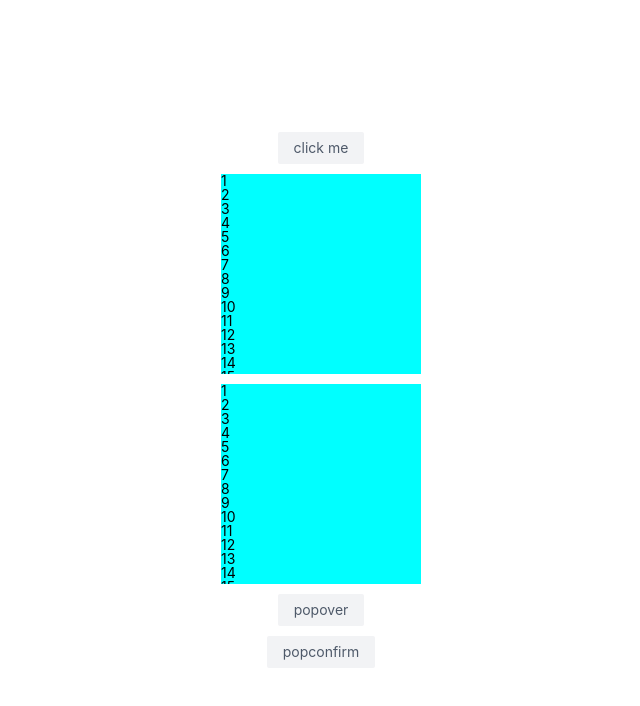
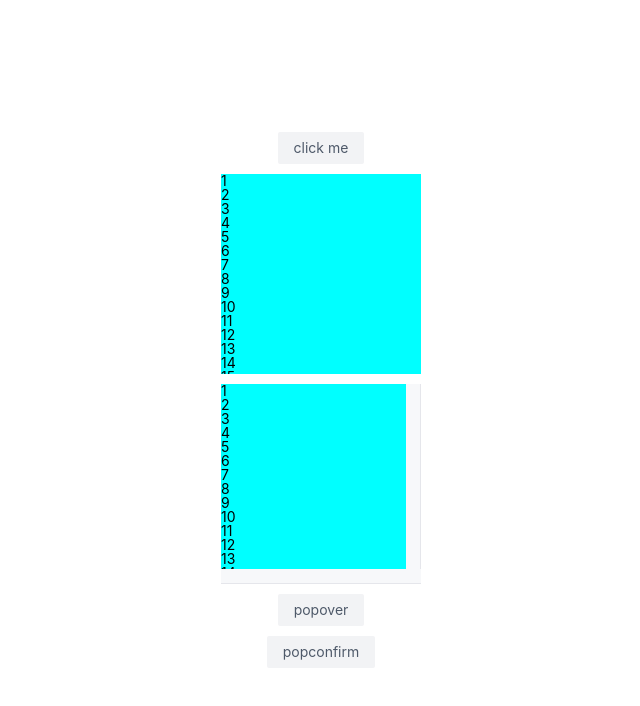
Before and after one commit to mahathir444/yc-ui, a Vue app: page /#/main in a window 1280 px wide. Shown: the top 706 px of the page, without its empty margins (319-959 px from the left). Built offline with nearby package versions, Linux system fonts and the light colour scheme.

Commit message:
[fix]完善滚动条组件

```diff
--- a/src/packages/Scrollbar/component/Thumb.vue
+++ b/src/packages/Scrollbar/component/Thumb.vue
@@ -35,7 +35,11 @@
 <script lang="ts" setup>
 import { ref, toRefs, watch, computed } from 'vue';
 import { useDraggable } from '@vueuse/core';
-import { useElementSize, useEventListener } from '@vueuse/core';
+import {
+  useResizeObserver,
+  useElementSize,
+  useEventListener,
+} from '@vueuse/core';
 const props = withDefaults(
   defineProps<{
     mode?: 'vertical' | 'horizontal';
@@ -74,14 +78,14 @@ const isVertical = computed(() => mode.value == 'vertical');
 // 计算越界情况
 const handleOutOfBound = () => {
   if (!isDragging.value) return;
-  if (mode.value == 'horizontal') {
+  if (isVertical.value) {
+    y.value = y.value >= maxTop.value ? maxTop.value : y.value;
+    y.value = y.value <= minTop.value ? minTop.value : y.value;
+    emits('drag', true, y.value - minTop.value);
+  } else {
     x.value = x.value >= maxLeft.value ? maxLeft.value : x.value;
     x.value = x.value <= minLeft.value ? minLeft.value : x.value;
-    emits('drag', isVertical.value, x.value - minLeft.value);
-  } else {
-    y.value = y.value >= maxTop.value ? maxTop.value : y.value;
-    y.value = y.value <= minTop.value ? minTop.value : y.value;
-    emits('drag', isVertical.value, y.value - minTop.value);
+    emits('drag', false, x.value - minLeft.value);
   }
 };
 useEventListener('mousemove', handleOutOfBound);
@@ -92,7 +96,6 @@ const { width: trackWidth, height: trackHeight } = useElementSize(trackRef);
 watch(
   trackWidth,
   (v) => {
-    console.log(v, 'trackWidth');
     emits('resize', v, trackHeight.value);
   },
   {
@@ -102,7 +105,6 @@ watch(
 watch(
   trackHeight,
   (v) => {
-    console.log(v, 'trackHeight');
     emits('resize', trackWidth.value, v);
   },
   {
--- a/src/packages/Scrollbar/index.vue
+++ b/src/packages/Scrollbar/index.vue
@@ -1,11 +1,22 @@
 <template>
-  <div :class="['yc-scrollbar', outerClass]" :style="outerStyle">
+  <div
+    :class="[
+      'yc-scrollbar',
+      type == 'track' ? 'yc-scrollbar-type-track' : 'yc-scrollbar-type-embed',
+      outerClass,
+    ]"
+    :style="outerStyle"
+  >
     <div
-      class="yc-scrollbar-container"
       :style="<CSSProperties>$attrs.style"
-      :class="$attrs.class"
+      :class="[
+        'yc-scrollbar-container',
+        srcollHeight < contentHeight ? 'yc-scrollbar-vertical-track' : '',
+        srcollWidth < contentWidth ? 'yc-scrollbar-horizontal-track' : '',
+        $attrs.class,
+      ]"
+      ref="scrollRef"
       @scroll="handleScroll"
-      ref="scrollRef"
     >
       <div class="yc-scrollbar-content" ref="contentRef">
         <slot />
@@ -45,7 +56,7 @@ withDefaults(
     outerStyle?: CSSProperties;
   }>(),
   {
-    type: 'embed',
+    type: 'track',
   }
 );
 const emits = defineEmits<{
@@ -65,10 +76,8 @@ const {
   width: srcollWidth,
   height: srcollHeight,
 } = useElementBounding(scrollRef);
-//
 // 计算滚动条高度
 const thumbHeight = computed(() => {
-  console.log(contentHeight.value, srcollHeight.value);
   if (contentHeight.value <= srcollHeight.value) return 0;
   const height = +(
     (srcollHeight.value * srcollHeight.value) /
@@ -104,24 +113,32 @@ const maxThumbLeft = computed(() => {
   return (
     srcollWidth.value -
     thumbWidth.value -
-    (contentHeight.value <= contentHeight.value ? 0 : trackHeight.value)
+    (contentHeight.value <= srcollWidth.value ? 0 : trackHeight.value)
   );
 });
+// 计算滚动
+const calcScroll = (scrollTop: number, scrollLeft: number) => {
+  //计算top
+  const top = +(
+    (scrollTop / (contentHeight.value - srcollHeight.value)) *
+    maxThumbTop.value
+  ).toFixed(1);
+  // 计算left
+  const left = +(
+    (scrollLeft / (contentWidth.value - srcollWidth.value)) *
+    maxThumbLeft.value
+  ).toFixed(1);
+  return {
+    top: top <= maxThumbTop.value ? top : maxThumbTop.value,
+    left: left <= maxThumbLeft.value ? left : maxThumbLeft.value,
+  };
+};
 // 处理容器滚动
 const handleScroll = (e: any) => {
   const { scrollTop, scrollLeft } = e.target as HTMLDivElement;
-  //计算top
-  const top = +(
-    ((scrollTop as number) / (contentHeight.value - srcollHeight.value)) *
-    maxThumbTop.value
-  ).toFixed(1);
-  thumbTop.value = top <= maxThumbTop.value ? top : maxThumbTop.value;
-  //计算left
-  const left = +(
-    ((scrollLeft as number) / (contentWidth.value - srcollWidth.value)) *
-    maxThumbLeft.value
-  ).toFixed(1);
-  thumbLeft.value = left <= maxThumbLeft.value ? left : maxThumbLeft.value;
+  const { top, left } = calcScroll(scrollTop, scrollLeft);
+  thumbTop.value = top;
+  thumbLeft.value = left;
 };
 // 处理滑块拖动
 const handleDrag = (isVertical: boolean, value: number) => {
@@ -147,14 +164,31 @@ const handleDrag = (isVertical: boolean, value: number) => {
       scrollLeft >= maxScrollbarMoveLeft ? maxScrollbarMoveLeft : scrollLeft;
   }
 };
+
+defineExpose({
+  scrollTo(options: ScrollOptions) {
+    scrollRef.value?.scrollTo(options);
+  },
+  scrollLeft(left: number) {
+    scrollRef.value?.scrollTo({
+      left,
+    });
+  },
+  scrollTop(top: number) {
+    scrollRef.value?.scrollTo({
+      top,
+    });
+  },
+});
 </script>
 
 <style lang="less" scoped>
 .yc-scrollbar {
   position: relative;
+  overflow: hidden;
   &:hover .yc-scrollbar-track {
     &:deep(.yc-scrollbar-thumb-bar) {
-      opacity: 1 !important;
+      opacity: 1;
     }
   }
   .yc-scrollbar-container {
@@ -168,4 +202,26 @@ const handleDrag = (isVertical: boolean, value: number) => {
     }
   }
 }
+
+.yc-scrollbar-type-track {
+  .yc-scrollbar-content {
+    border-right: 1px solid rgb(229, 230, 235);
+    border-bottom: 1px solid rgb(229, 230, 235);
+  }
+  &:deep(.yc-scrollbar-track) {
+    background-color: rgb(247, 248, 250);
+    &.yc-scrollbar-track-direction-vertical {
+      border-right: 1px solid rgb(229, 230, 235);
+    }
+    &.yc-scrollbar-track-direction-horizontal {
+      border-bottom: 1px solid rgb(229, 230, 235);
+    }
+  }
+}
+.yc-scrollbar-vertical-track {
+  padding-right: 15px;
+}
+.yc-scrollbar-horizontal-track {
+  padding-bottom: 15px;
+}
 </style>
```
Also changed, not shown: src/packages/Scrollbar/index.less (added), src/packages/Scrollbar/index.ts (added).
